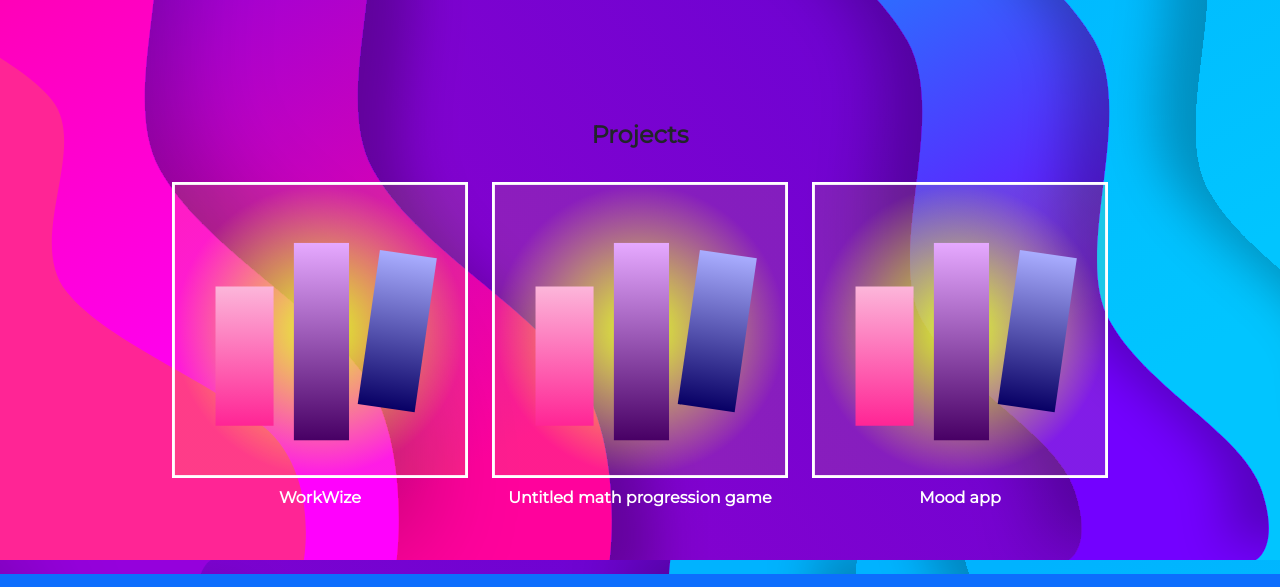
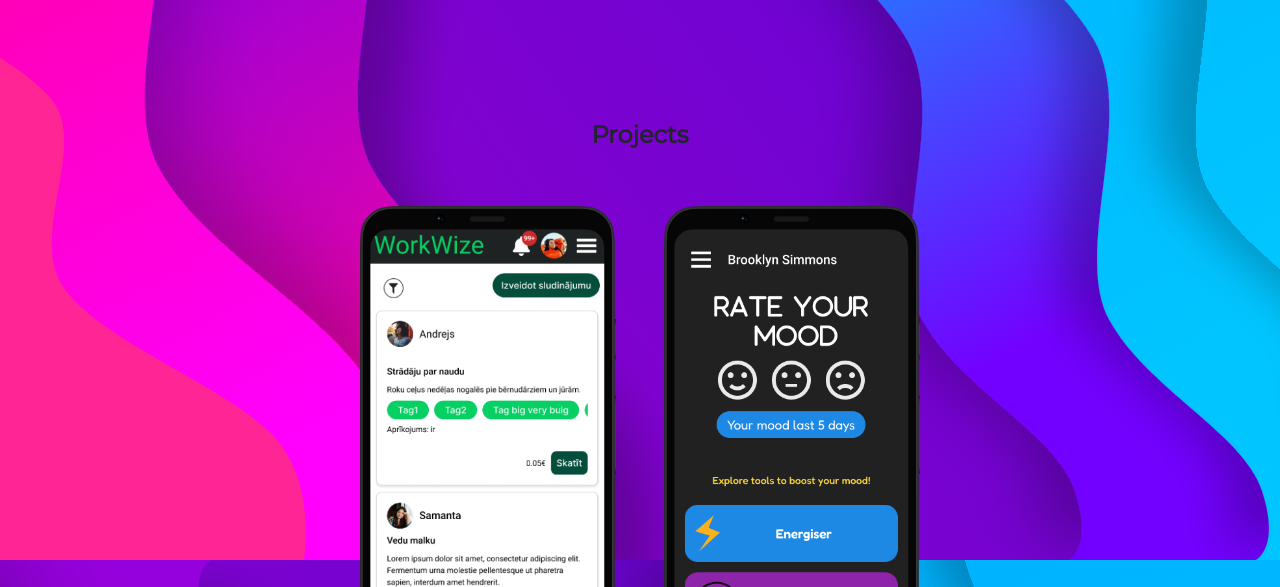
Before and after one commit to glitcheddottiehop/Portfolio, a plain HTML site: page index.html in a window 1280 px wide. Shown: the part 1260-1847 px from the top of the page. Drawn offline with nearby package versions, Linux system fonts and the light colour scheme.

Commit message:
Add different thumbnails

```diff
--- a/index.html
+++ b/index.html
@@ -97,19 +97,19 @@
       </rwc-container>
     <div class="container w-75 content-spacer pb-5">
       <section id="projects" class="projects">
-        <h4 class="text-center pb-4"><strong>Projects</strong></h4>
+        <h4 class="text-center pb-5"><strong>Projects</strong></h4>
         <div class="image-wrapper">
           <div class="image-container d-flex flex-column flex-md-row mx-auto">
             <a href="./pages/workwize.html" class="col-md">
-              <img class="image mx-auto" src="./img/Thumbnail.svg" alt="">
+              <img class="image mx-auto" src="./img/screenshots/workwize/mobile/black10.png" alt="">
               <p class="text-center pt-2"><strong>WorkWize</strong></p>
             </a>
-            <a href="#" class="col-md">
+            <!-- <a href="#" class="col-md">
               <img class="image mx-auto" src="./img/Thumbnail.svg" alt="">
               <p class="text-center pt-2"><strong>Untitled math progression game</strong></p>
-            </a>
+            </a> -->
             <a href="./pages/moodapp.html" class="col-md">
-              <img class="image mx-auto" src="./img/Thumbnail.svg" alt="">
+              <img class="image mx-auto" src="./img/screenshots/moodapp/mobile/black-1.png" alt="">
               <p class="text-center pt-2"><strong>Mood app</strong></p>
             </a>
           </div>
--- a/style.css
+++ b/style.css
@@ -100,8 +100,8 @@ hr {
 }
 
 .image-container {
-  max-width: 22.5rem;
-  gap: var(--bs-gutter-x);
+  max-width: 13.5rem;
+  gap: 3rem;
 }
 
 .image-container a {
@@ -110,7 +110,7 @@ hr {
 }
 
 .image-container a:hover {
-  transform: scale(1.2);
+  transform: scale(1.15);
   z-index: 1;
 }
 
@@ -149,8 +149,8 @@ footer {
 
 @media all and (min-width: 48rem) {
   .image-container {
-      max-width: unset;
-    }
+    max-width: 35rem;
+  }
 }
 
 @media all and (min-width: 62rem) {
```
